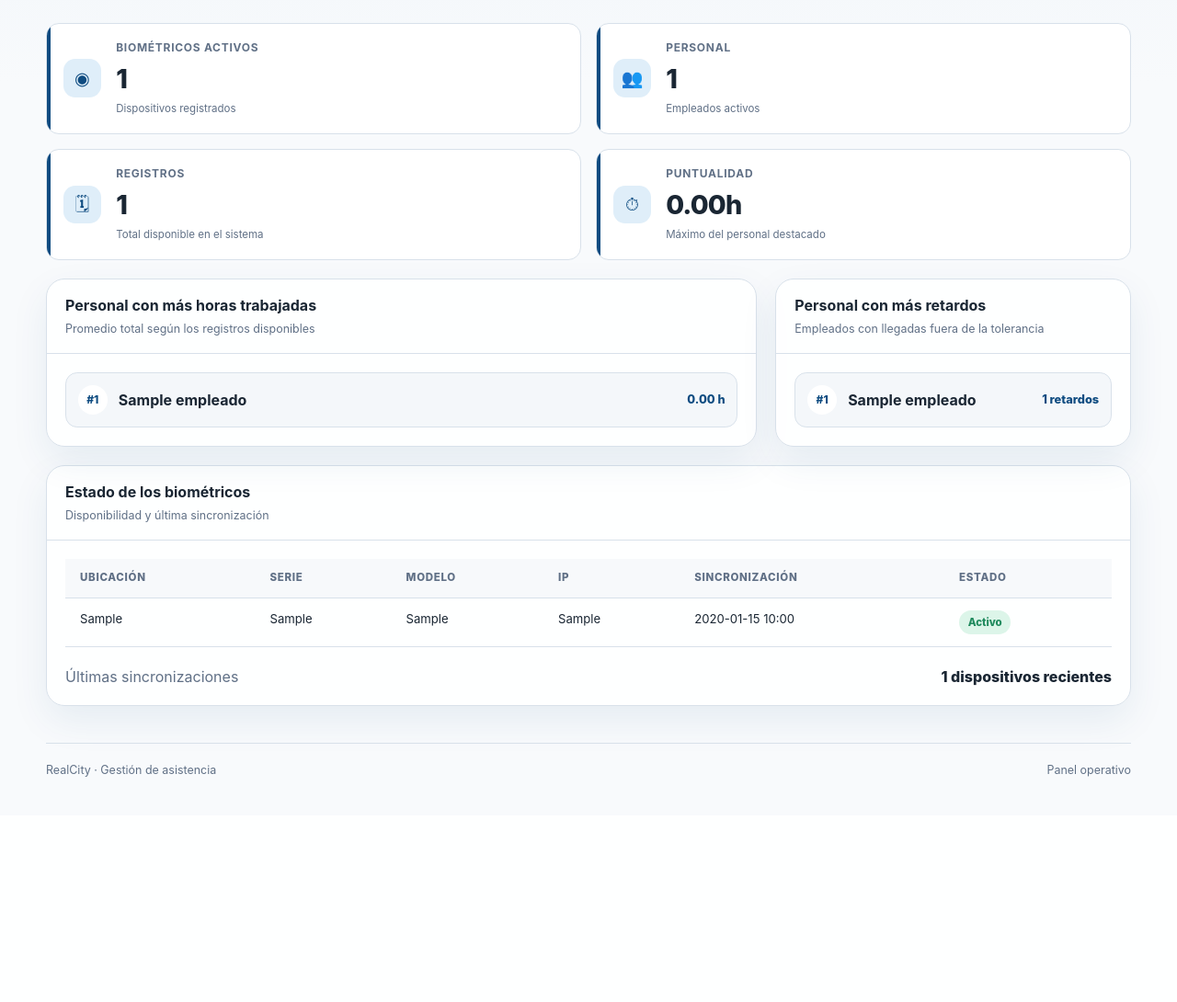
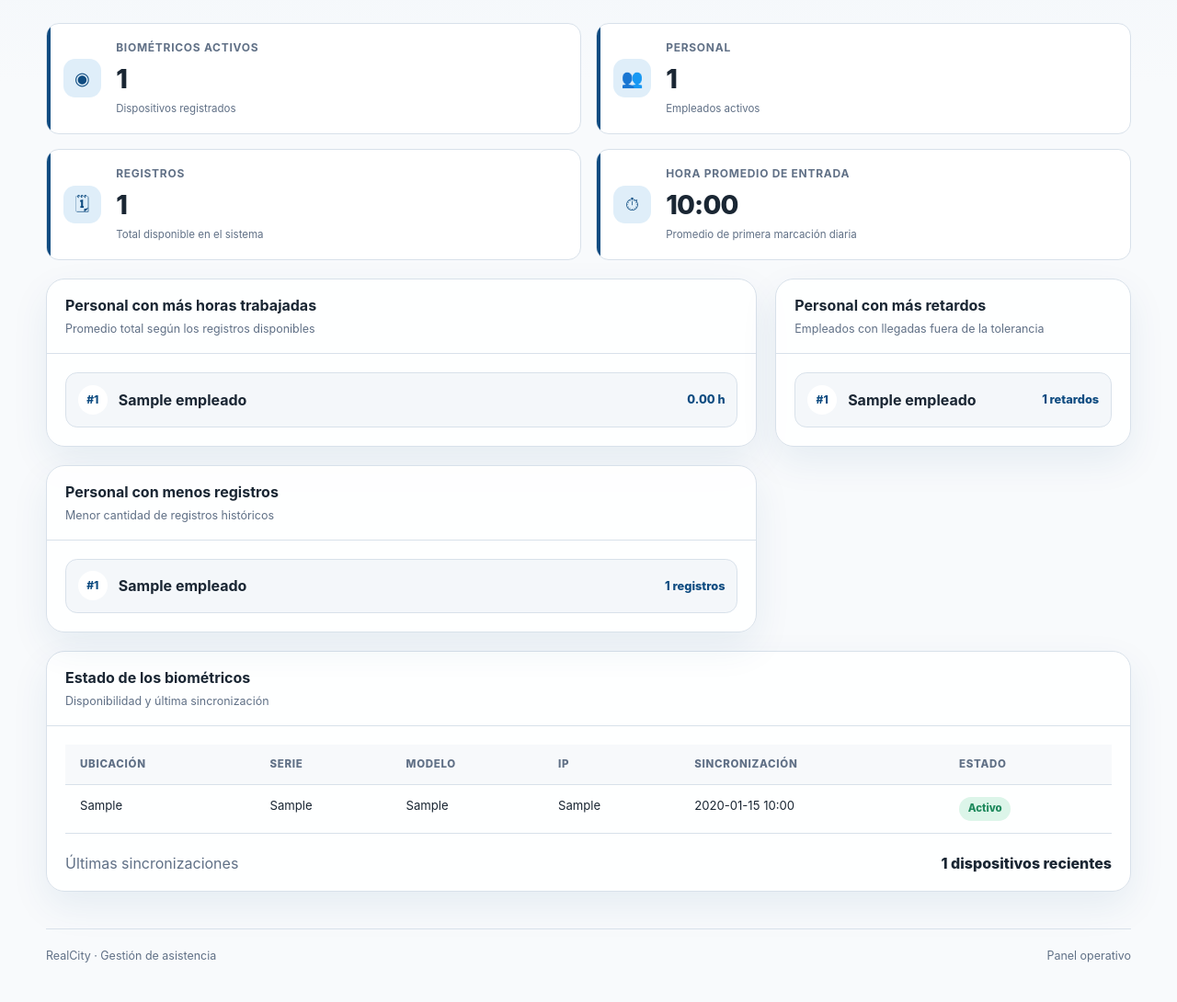
Before and after one commit to JonathanDLCH/Biometrico-RC, a Django app: page / in a window 1280 px wide. Shown: the part 231-1321 px from the top of the page at 92% size. Before the commit the page ends 1076 px from the top, so only its background shows below. Run offline with Django 5.2, Linux system fonts and the light colour scheme; a user stored in the database is signed in; tables that the repository leaves empty hold one stand-in row (values such as "Sample post"); parts of the project's set-up code (start-up, migrations or seed data) failed here and were passed over.

Commit message:
Fix: metricas actualizadas y lista de personas con menos registros

```diff
--- a/consultas/metrics.py
+++ b/consultas/metrics.py
@@ -1,5 +1,5 @@
 from collections import defaultdict
-from datetime import date, datetime, timedelta
+from datetime import date, datetime, time, timedelta
 
 
 ENTRY_TIME = datetime.strptime("09:00:00", "%H:%M:%S").time()
@@ -28,6 +28,50 @@ def _hours_worked_for_day(day_records):
     last_exit = max(day_records, key=lambda record: record["register_time"])
     duration = last_exit["register_time"] - first_entry["register_time"]
     return round(duration.total_seconds() / 3600, 2)
+
+
+def calculate_average_entry_time(records):
+    """Calcula la hora media de la primera marcación de cada empleado por día."""
+    first_entries = {}
+    for record in records:
+        key = (record["employee_id"], record["date"])
+        current_entry = first_entries.get(key)
+        if current_entry is None or record["register_time"] < current_entry:
+            first_entries[key] = record["register_time"]
+
+    if not first_entries:
+        return None
+
+    average_minutes = round(
+        sum(
+            entry.hour * 60 + entry.minute + entry.second / 60
+            for entry in first_entries.values()
+        )
+        / len(first_entries)
+    ) % (24 * 60)
+    return time(hour=average_minutes // 60, minute=average_minutes % 60)
+
+
+def calculate_employee_record_counts(employees, records):
+    """Ordena al personal activo por cantidad de registros, incluyendo quienes tienen cero."""
+    employee_counts = {
+        employee["employee_id"]: {
+            "employee_id": employee["employee_id"],
+            "employee_name": employee["employee_name"],
+            "record_count": 0,
+        }
+        for employee in employees
+    }
+
+    for record in records:
+        employee = employee_counts.get(record["employee_id"])
+        if employee is not None:
+            employee["record_count"] += 1
+
+    return sorted(
+        employee_counts.values(),
+        key=lambda employee: (employee["record_count"], employee["employee_name"]),
+    )
 
 
 def calculate_employee_rankings(records):
--- a/consultas/templates/consultas/biometric_list.html
+++ b/consultas/templates/consultas/biometric_list.html
@@ -41,9 +41,9 @@
             <article class="summary-card">
                 <span class="summary-card__icon" aria-hidden="true">⏱</span>
                 <div>
-                    <span class="summary-card__label">Puntualidad</span>
-                    <span class="summary-card__value">{% if top_workers %}{{ top_workers.0.hours_worked|floatformat:2 }}h{% else %}0h{% endif %}</span>
-                    <span class="summary-card__meta">Máximo del personal destacado</span>
+                    <span class="summary-card__label">Hora promedio de entrada</span>
+                    <span class="summary-card__value">{% if average_entry_time %}{{ average_entry_time|time:"H:i" }}{% else %}--:--{% endif %}</span>
+                    <span class="summary-card__meta">Promedio de primera marcación diaria</span>
                 </div>
             </article>
         </section>
@@ -89,6 +89,28 @@
                         </div>
                     {% empty %}
                         <p class="empty-state">No hay retrasos registrados.</p>
+                    {% endfor %}
+                </div>
+            </div>
+        </article>
+
+        <article class="panel">
+            <header class="panel__header">
+                <div>
+                    <h2 class="panel__title">Personal con menos registros</h2>
+                    <span class="panel__subtitle">Menor cantidad de registros históricos</span>
+                </div>
+            </header>
+            <div class="panel__body">
+                <div class="rankings">
+                    {% for worker in least_registered_employees %}
+                        <div class="ranking-item">
+                            <span class="ranking-item__badge">#{{ forloop.counter }}</span>
+                            <span class="ranking-item__name" title="{{ worker.employee_name }}">{{ worker.employee_name }}</span>
+                            <span class="ranking-item__value">{{ worker.record_count }} registros</span>
+                        </div>
+                    {% empty %}
+                        <p class="empty-state">No hay empleados activos disponibles.</p>
                     {% endfor %}
                 </div>
             </div>
--- a/consultas/views.py
+++ b/consultas/views.py
@@ -8,7 +8,11 @@ from django.shortcuts import render
 from django.utils import timezone
 
 from .forms import AttendanceFilterForm
-from .metrics import calculate_employee_rankings
+from .metrics import (
+    calculate_average_entry_time,
+    calculate_employee_record_counts,
+    calculate_employee_rankings,
+)
 from .models import AttendanceRecord, BiometricDevice
 from .models import Employee
 
@@ -16,19 +20,26 @@ from .models import Employee
 @login_required
 def biometric_list(request):
     devices = BiometricDevice.objects.all().order_by("id_biometrico")
-    employees = Employee.objects.all().order_by("nombre", "id_empleado")
+    employees = Employee.objects.filter(estado=True).order_by("nombre", "id_empleado")
     attendance_records = AttendanceRecord.objects.select_related("empleado")
-    rankings = calculate_employee_rankings(
+    metric_records = [
+        {
+            "employee_id": record.empleado_id,
+            "employee_name": record.empleado.nombre,
+            "date": record.register_time.date(),
+            "register_time": record.register_time,
+        }
+        for record in attendance_records
+    ]
+    rankings = calculate_employee_rankings(metric_records)
+    average_entry_time = calculate_average_entry_time(metric_records)
+    least_registered_employees = calculate_employee_record_counts(
         [
-            {
-                "employee_id": record.empleado_id,
-                "employee_name": record.empleado.nombre,
-                "date": record.register_time.date(),
-                "register_time": record.register_time,
-            }
-            for record in attendance_records
-        ]
-    )
+            {"employee_id": employee.id_empleado, "employee_name": employee.nombre}
+            for employee in employees
+        ],
+        metric_records,
+    )[:3]
 
     return render(
         request,
@@ -37,6 +48,8 @@ def biometric_list(request):
             "devices": devices,
             "employees": employees,
             "total_records": attendance_records.count(),
+            "average_entry_time": average_entry_time,
+            "least_registered_employees": least_registered_employees,
             "top_workers": rankings[:3],
             "delay_leaders": sorted(
                 rankings,
```
Also changed, not shown: tests/test_dashboard_metrics.py (+80 -1 lines).
